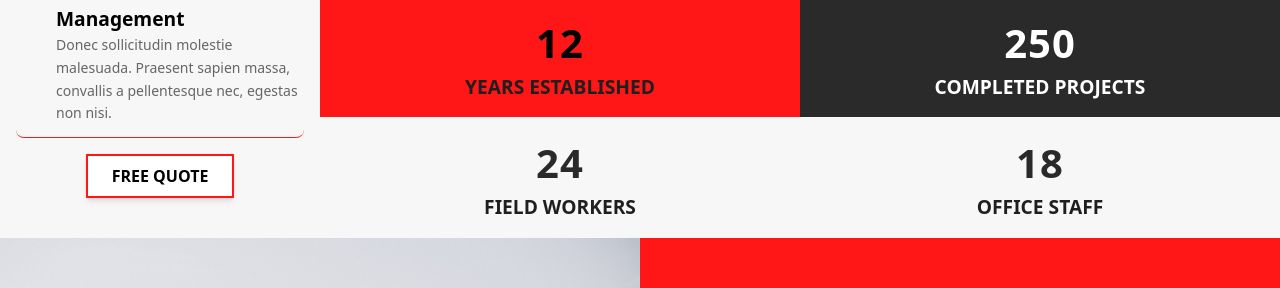
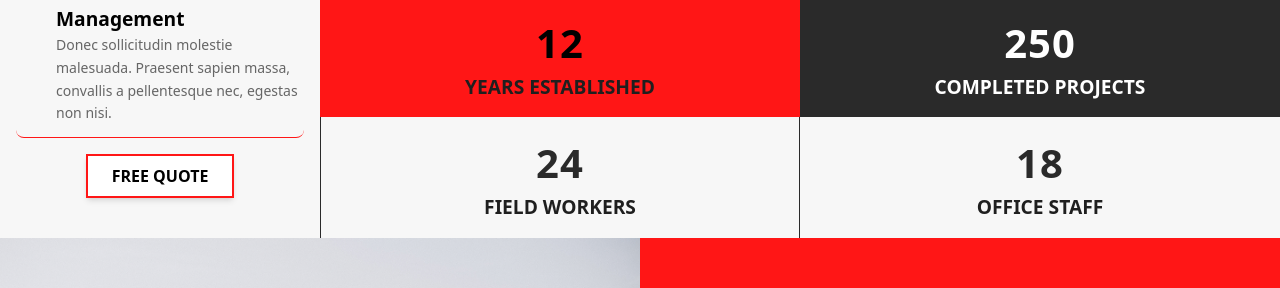
Before and after one commit to Abtikdigital/nobel-craft-latest, a React (Vite) app: page /about-us in a window 1280 px wide. Shown: the part 1687-1975 px from the top of the page. Built offline with nearby package versions, Linux system fonts and the light colour scheme.

Commit message:
updated section

```diff
--- a/src/Pages/AboutUs.jsx
+++ b/src/Pages/AboutUs.jsx
@@ -111,7 +111,7 @@ const AboutUs = () => {
                 <h2 className="sub-heading">250</h2>
                 <h3 className="sub-heading2 text-white">COMPLETED PROJECTS</h3>
               </div>
-              <div className="bg-[#F7F7F7] border-b rounded-b-lg  md:border-none md:rounded-none text-[#2A2A2A] flex flex-col justify-center items-center py-4">
+              <div className="bg-[#F7F7F7] border-b rounded-b-lg  md:border-r md:border-l md:border-b-0 md:rounded-none text-[#2A2A2A] flex flex-col justify-center items-center py-4">
                 <h2 className="sub-heading">24</h2>
                 <h3 className="sub-heading2">FIELD WORKERS</h3>
               </div>
```
